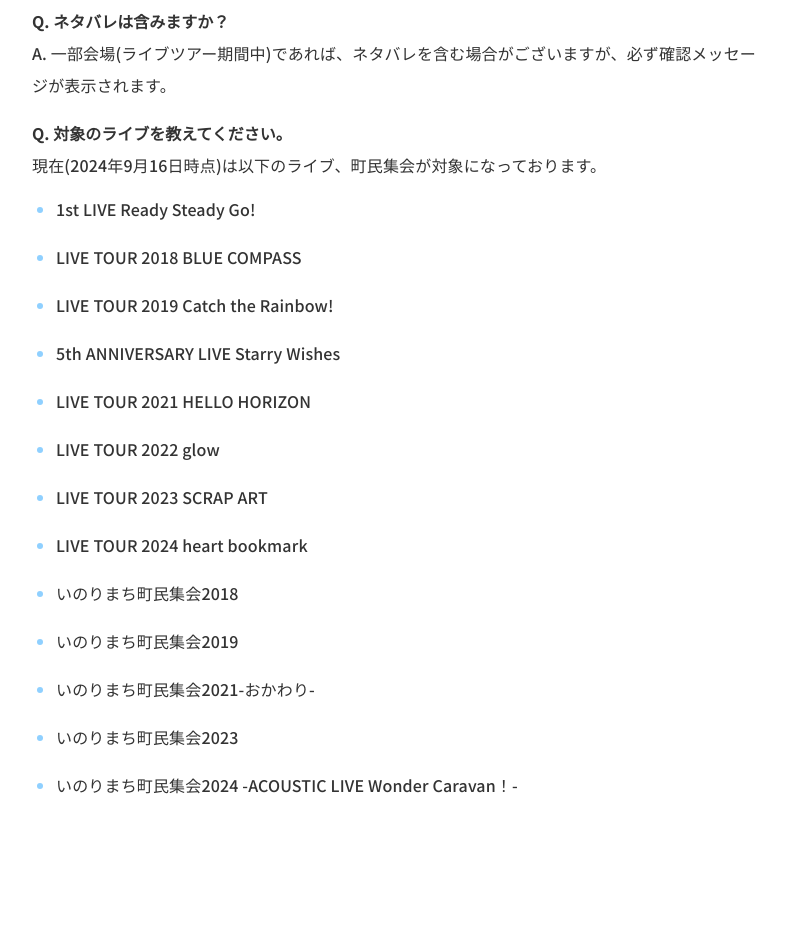
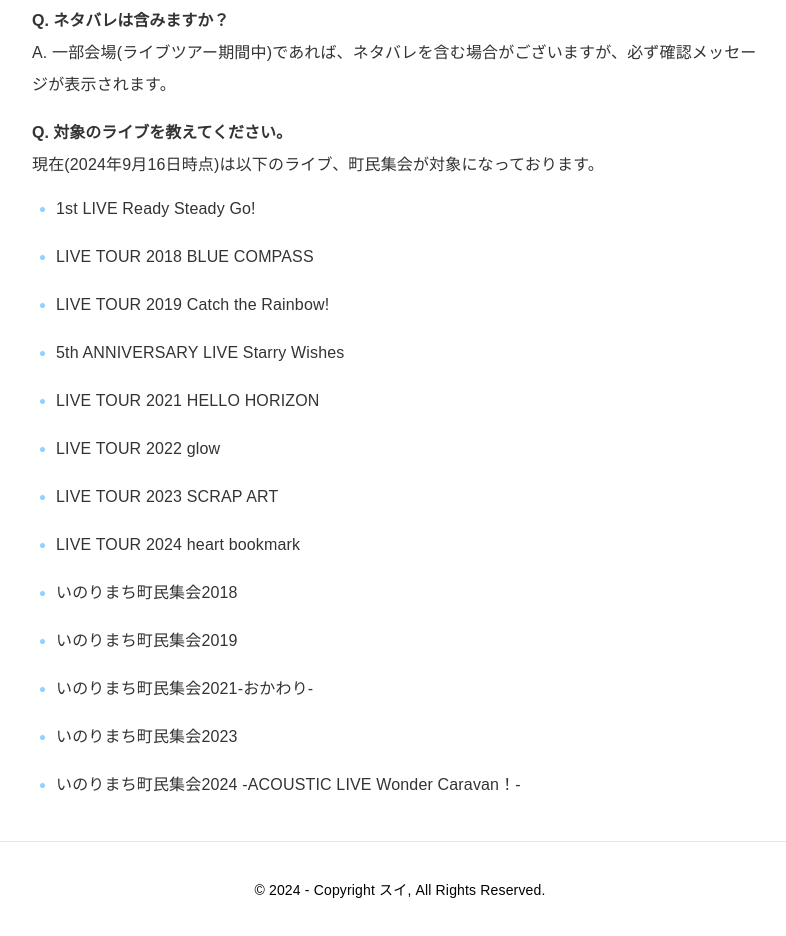
Before and after one commit to Suntory-Y-Water/inori-track, a Next.js app: page / in a window 1280 px wide. Shown: the part 360-1296 px from the top of the page, without its empty margins (240-1026 px from the left). Before the commit the page ends 1201 px from the top, so only its background shows below. Built offline with nearby package versions, Linux system fonts and the light colour scheme.

Commit message:
chore: update packages

```diff
--- a/src/app/(list)/result/page.tsx
+++ b/src/app/(list)/result/page.tsx
@@ -3,18 +3,17 @@ export const dynamic = 'force-dynamic';
 import ResultInfo from '@/components/features/result/ResultInfo';
 import songs from '@/data/songs.json';
 import { getResultSongs } from '@/lib/utils';
-
 import { headers } from 'next/headers';
 import { notFound } from 'next/navigation';
 
 type Props = {
-  searchParams?: {
+  searchParams?: Promise<{
     venue_id?: string;
-  };
+  }>;
 };
 
-function currentUrl(): string {
-  const headersList = headers();
+async function currentUrl(): Promise<string> {
+  const headersList = await headers();
   const host = headersList.get('host');
   if (!host) {
     throw new Error('host is not defined');
@@ -26,9 +25,10 @@ function currentUrl(): string {
   return prefix + host;
 }
 
-export function generateMetadata({ searchParams }: Props) {
-  const unsungSongs = getResultSongs({ searchParams });
-  const apiUrl = currentUrl();
+export async function generateMetadata({ searchParams }: Props) {
+  const params = await searchParams;
+  const unsungSongs = getResultSongs({ searchParams: params });
+  const apiUrl = await currentUrl();
   return {
     openGraph: {
       url: apiUrl,
@@ -45,17 +45,18 @@ export function generateMetadata({ searchParams }: Props) {
   };
 }
 
-export default function Home({ searchParams }: Props) {
-  const unsungSongs = getResultSongs({ searchParams });
-  // クエリパラメータが設定されているが、該当するライブがない場合は、404 ページを表示
-  // 1回もライブに参加していない場合(そもそも直アクセスや不正なパラメータの場合にしか発生しない)、404 ページを表示
+export default async function Home({ searchParams }: Props) {
+  const params = await searchParams;
+  const unsungSongs = getResultSongs({ searchParams: params });
+  // クエリパラメータが設定されているが、該当するライブがない場合は404ページを表示
   if (unsungSongs.length === songs.length) {
     notFound();
   }
 
   const pathname = '/result';
-  const queryString = new URLSearchParams(searchParams).toString();
-  const apiUrl = currentUrl();
+  // 解決済みの params を使用してクエリ文字列を作成
+  const queryString = new URLSearchParams(params).toString();
+  const apiUrl = await currentUrl();
   const url = `${apiUrl + pathname}?${queryString}`;
 
   return (
--- a/src/app/(list)/venue/page.tsx
+++ b/src/app/(list)/venue/page.tsx
@@ -6,22 +6,23 @@ import venues from '@/data/venues.json';
 import type { LiveAndVenuesInfo } from '@/types';
 import { notFound } from 'next/navigation';
 
-type props = {
-  searchParams?: {
+type Props = {
+  searchParams?: Promise<{
     live_id: string;
-  };
+  }>;
 };
 
-export default async function Home({ searchParams }: props) {
-  const liveId = searchParams?.live_id || '';
-  // クエリパラメータが設定されていない場合は、404 ページを表示
+export default async function Home({ searchParams }: Props) {
+  const params = await searchParams;
+  const liveId = params?.live_id || '';
+  // クエリパラメータが設定されていない場合は404ページを表示
   if (!liveId) {
     notFound();
   }
 
   const lives = liveNames.filter((live) => liveId.includes(live.id));
 
-  // クエリパラメータが設定されているが、該当するライブがない場合は、404 ページを表示
+  // クエリパラメータが設定されているが、該当するライブがない場合は404ページを表示
   if (lives.length === 0) {
     notFound();
   }
--- /dev/null
+++ b/src/app/Footer.tsx
@@ -0,0 +1,9 @@
+export default function Footer() {
+  return (
+    <footer className='border-t text-sm md:h-24'>
+      <div className='mx-auto max-w-[1024px] flex h-full flex-col justify-center gap-4 p-4 text-center'>
+        <p>© {new Date().getFullYear()} - Copyright スイ, All Rights Reserved.</p>
+      </div>
+    </footer>
+  );
+}
--- a/src/app/globals.css
+++ b/src/app/globals.css
@@ -30,6 +30,7 @@
     --chart-4: 43 74% 66%;
     --chart-5: 27 87% 67%;
     --base-black: 0 0% 20%;
+    font-family: "noto-sans", sans-serif;
   }
 
   .dark {
@@ -57,6 +58,7 @@
     --chart-3: 30 80% 55%;
     --chart-4: 280 65% 60%;
     --chart-5: 340 75% 55%;
+    font-family: "noto-sans", sans-serif;
   }
 
   p,
@@ -64,7 +66,7 @@
   label {
     line-height: 2;
     font-weight: 500;
-    letter-spacing: .16px; /* 文字の感覚を調整する*/
+    letter-spacing: .16px; /* 文字の間隔を調整する*/
   }
 }
 
--- a/src/app/layout.tsx
+++ b/src/app/layout.tsx
@@ -1,9 +1,7 @@
 import type { Metadata } from 'next';
-import { Noto_Sans_JP } from 'next/font/google';
 import './globals.css';
 import Header from './Header';
-
-const notoSansJp = Noto_Sans_JP({ subsets: ['latin'] });
+import Footer from './Footer';
 
 export const metadata: Metadata = {
   metadataBase: new URL('https://sui-portfolio.vercel.app/'),
@@ -35,9 +33,10 @@ export default function RootLayout({
 }>) {
   return (
     <html lang='ja'>
-      <body className={notoSansJp.className}>
+      <body>
         <Header />
         <main className='mx-auto w-full px-4 max-w-[768px] py-6 text-baseblack'>{children}</main>
+        <Footer />
       </body>
     </html>
   );
--- a/tsconfig.json
+++ b/tsconfig.json
@@ -20,7 +20,8 @@
     ],
     "paths": {
       "@/*": ["./src/*"]
-    }
+    },
+    "target": "ES2017"
   },
   "include": [
     "next-env.d.ts",
```
Also changed, not shown: package.json (+27 -27 lines), 1 other file (tests, documents, lock files or other folders).
